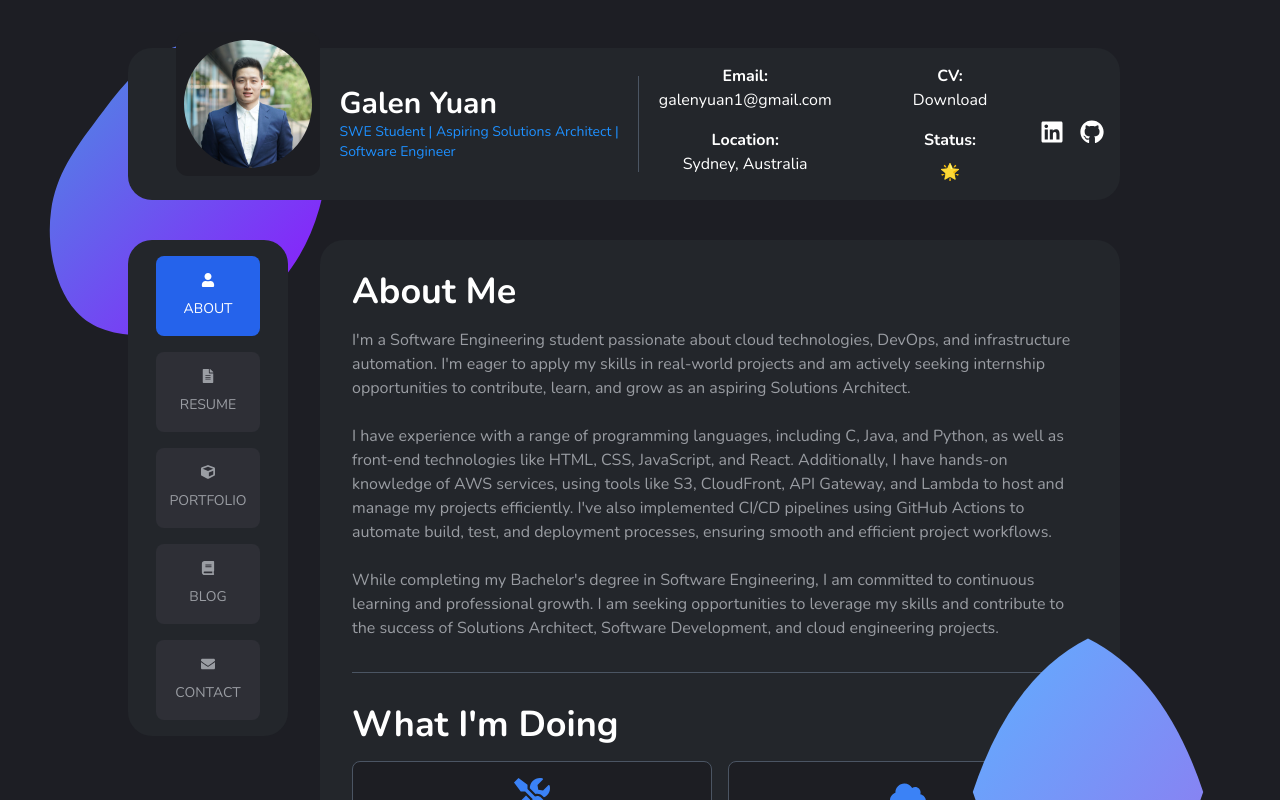
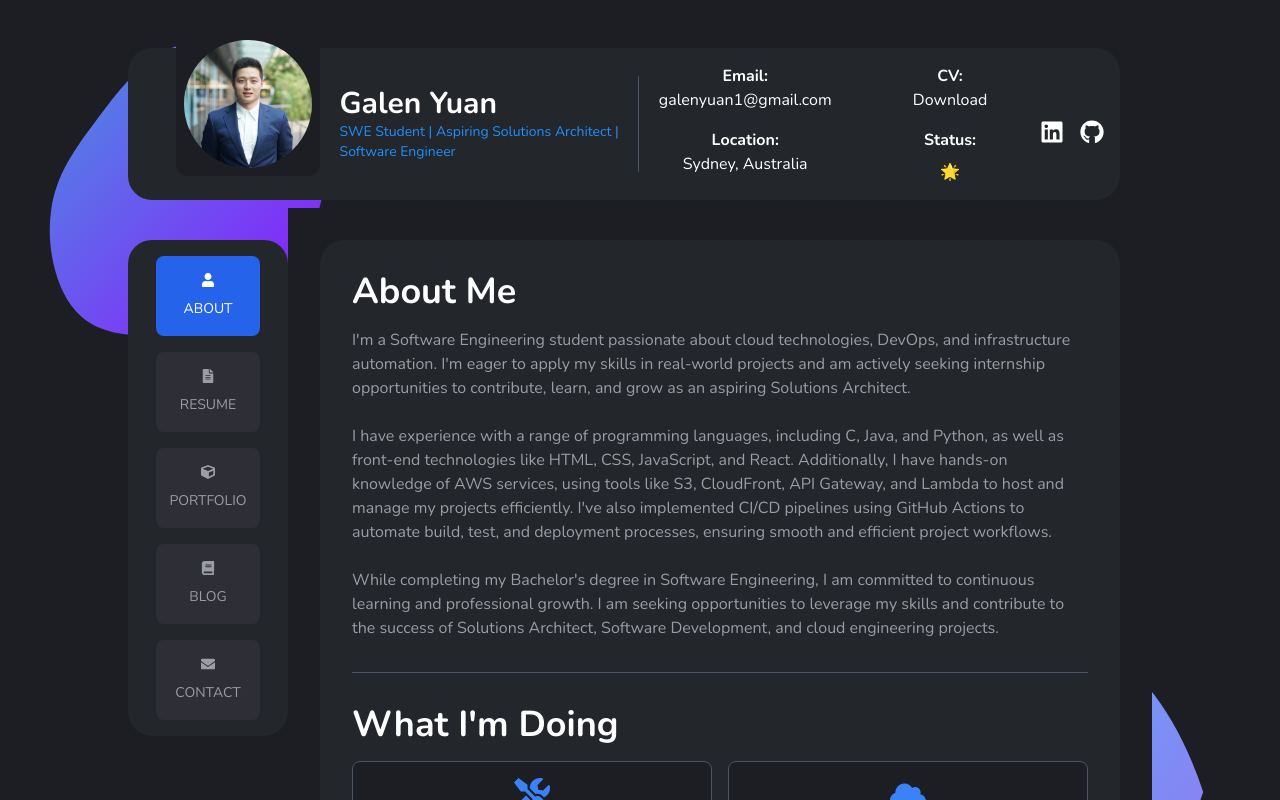
Before and after one commit to Gal-Y/personal-portfolio, a React (Create React App) app: page / in a window 1280 px wide. Shown: the top 800 px of the page. Built offline with nearby package versions, Linux system fonts and the light colour scheme.

Commit message:
made some changes in app.js

```diff
--- a/src/App.js
+++ b/src/App.js
@@ -18,16 +18,18 @@ function App() {
   return (
     <Router>
       <div className="relative min-h-screen bg-[#1d1e24] flex flex-col">
+      <div className="absolute inset-0 z-0">
         <SvgDecoration />
         <SvgDecorationLeftBottom />
         <SvgDecorationRight />
+      </div>
 
         <div className="App flex justify-center bg-[#1d1e24] min-h-screen">
           <div className="max-w-screen-lg w-full">
             <Header />
             <div className="flex items-start mt-2">
               <Sidebar />
-              <div className="flex-1 p-8">
+              <div className="flex-1 p-8 pt-28 md:pt-8 bg-[#1d1e24] overflow-y-auto min-h-screen relative z-20">
                 <Routes>
                   <Route path="/" element={<About />} />
                   <Route path="/about" element={<About />} />
```
